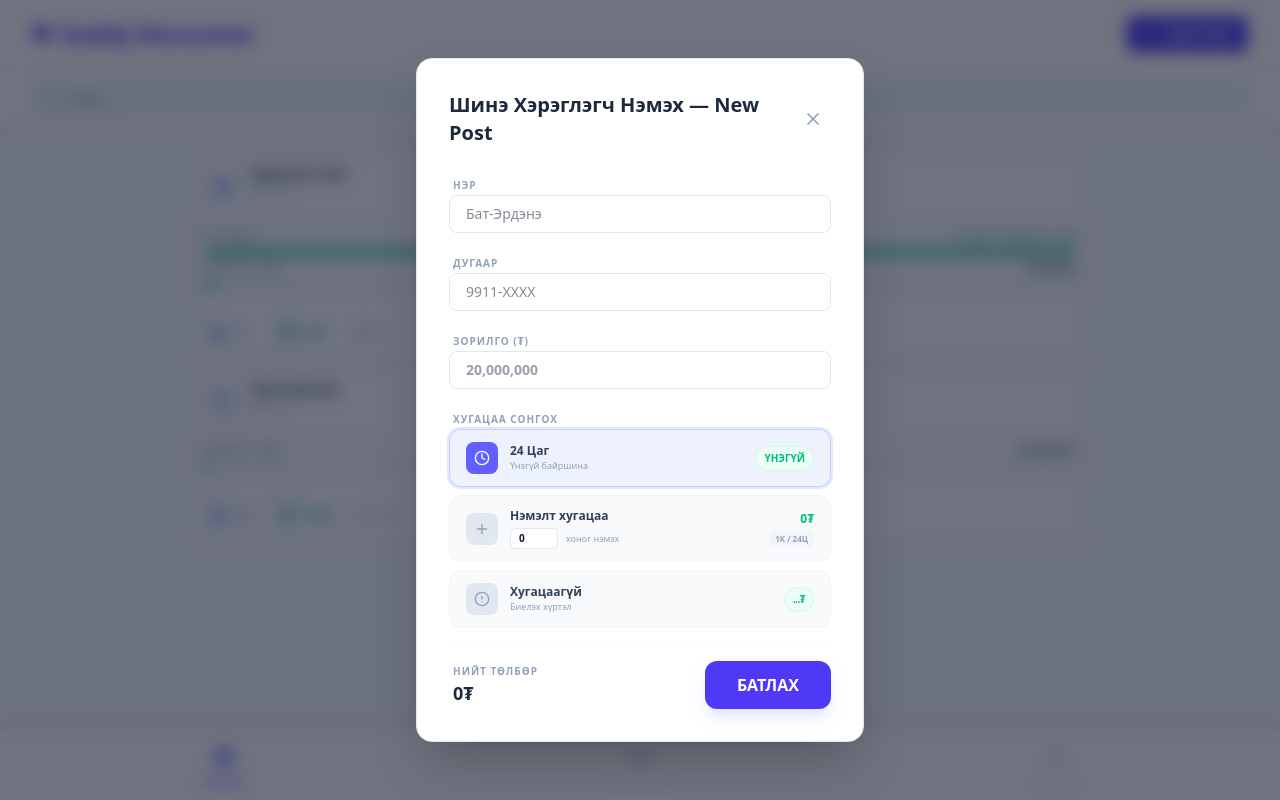
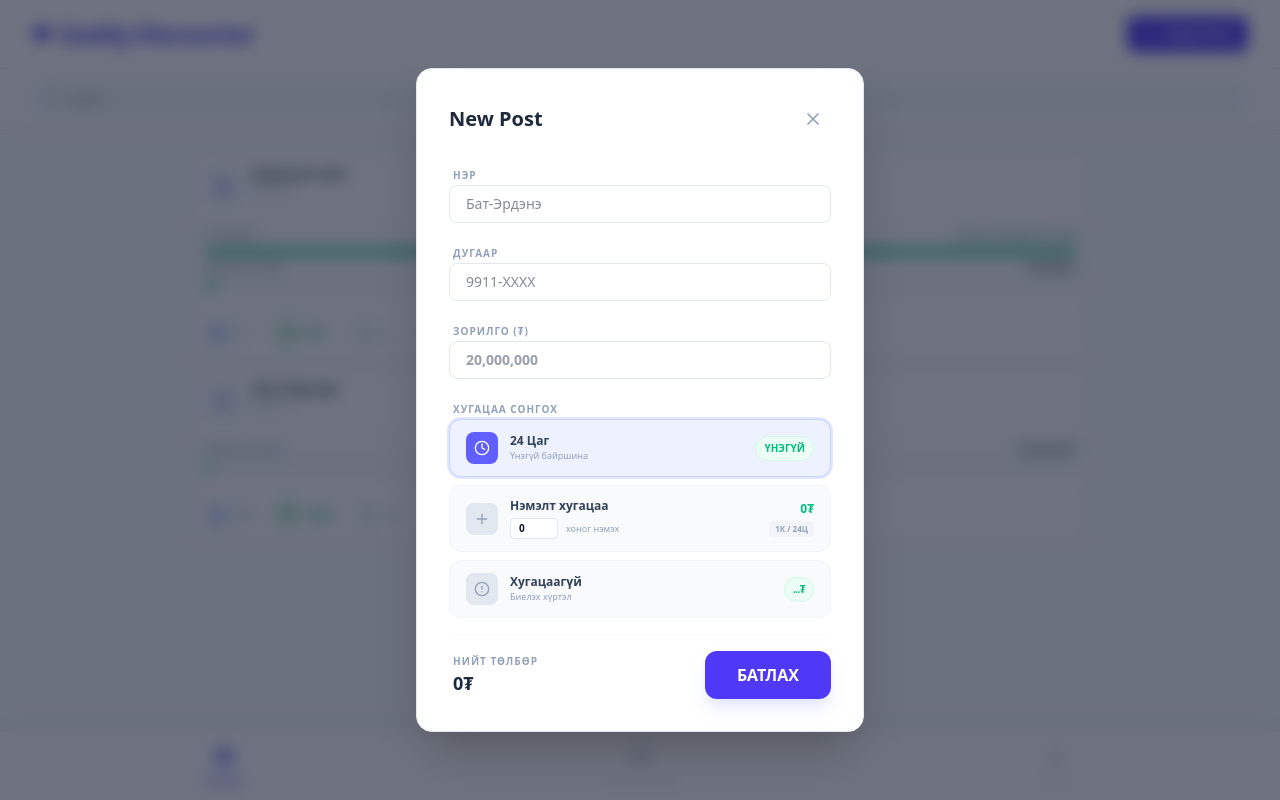
Before and after one commit to waterparkmongolia/daddydiscount, a React (Vite) app: page / in a window 1280 px wide. Both pictures are taken after a click on the button "New Post". Built offline with nearby package versions, Linux system fonts and the light colour scheme.

Commit message:
Rename modal title to New Post only

```diff
--- a/src/App.tsx
+++ b/src/App.tsx
@@ -961,7 +961,7 @@ export default function App() {
               className="relative w-full max-w-md bg-white rounded-2xl p-8 shadow-2xl border border-slate-200"
             >
               <div className="flex justify-between items-center mb-6">
-                <h2 className="text-xl font-bold text-slate-800">Шинэ Хэрэглэгч Нэмэх — New Post</h2>
+                <h2 className="text-xl font-bold text-slate-800">New Post</h2>
                 <button onClick={() => setIsModalOpen(false)} className="p-2 hover:bg-slate-100 rounded-lg transition-colors">
                   <X className="w-5 h-5 text-slate-400" />
                 </button>
```
